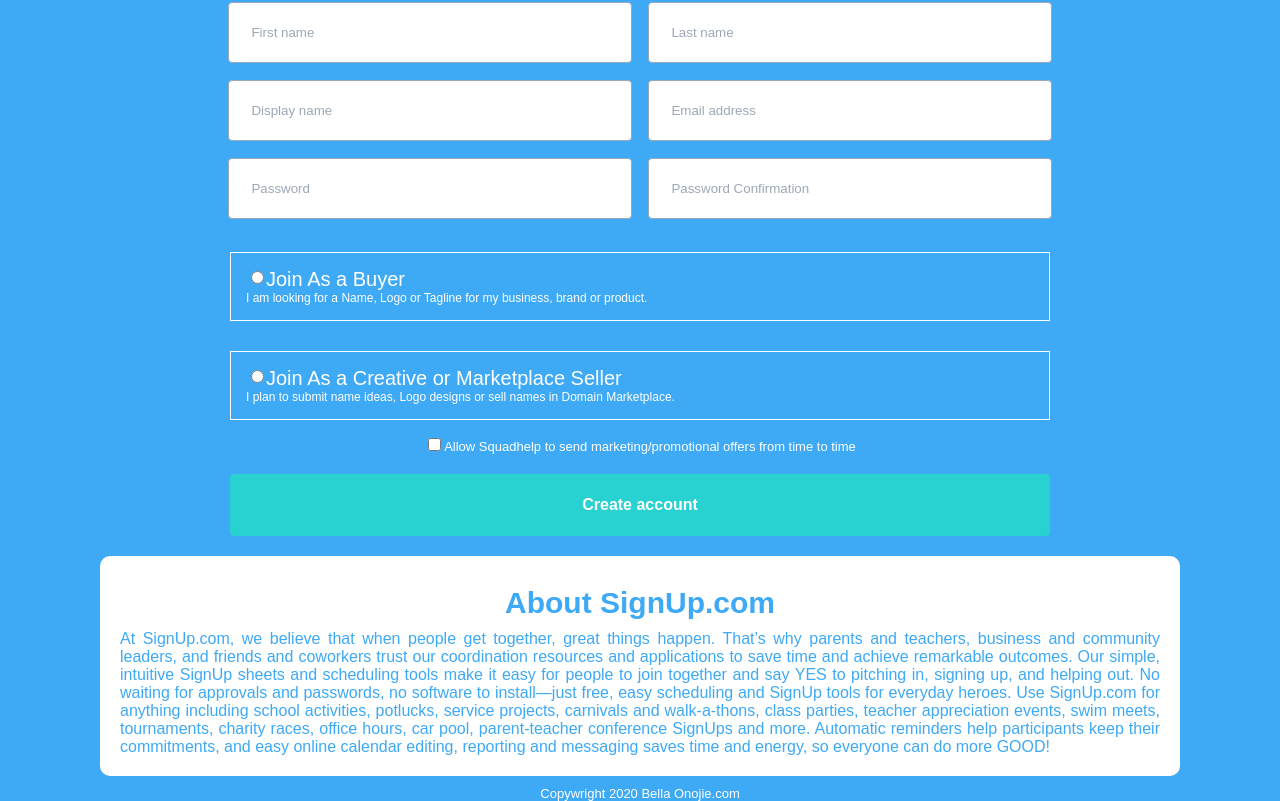
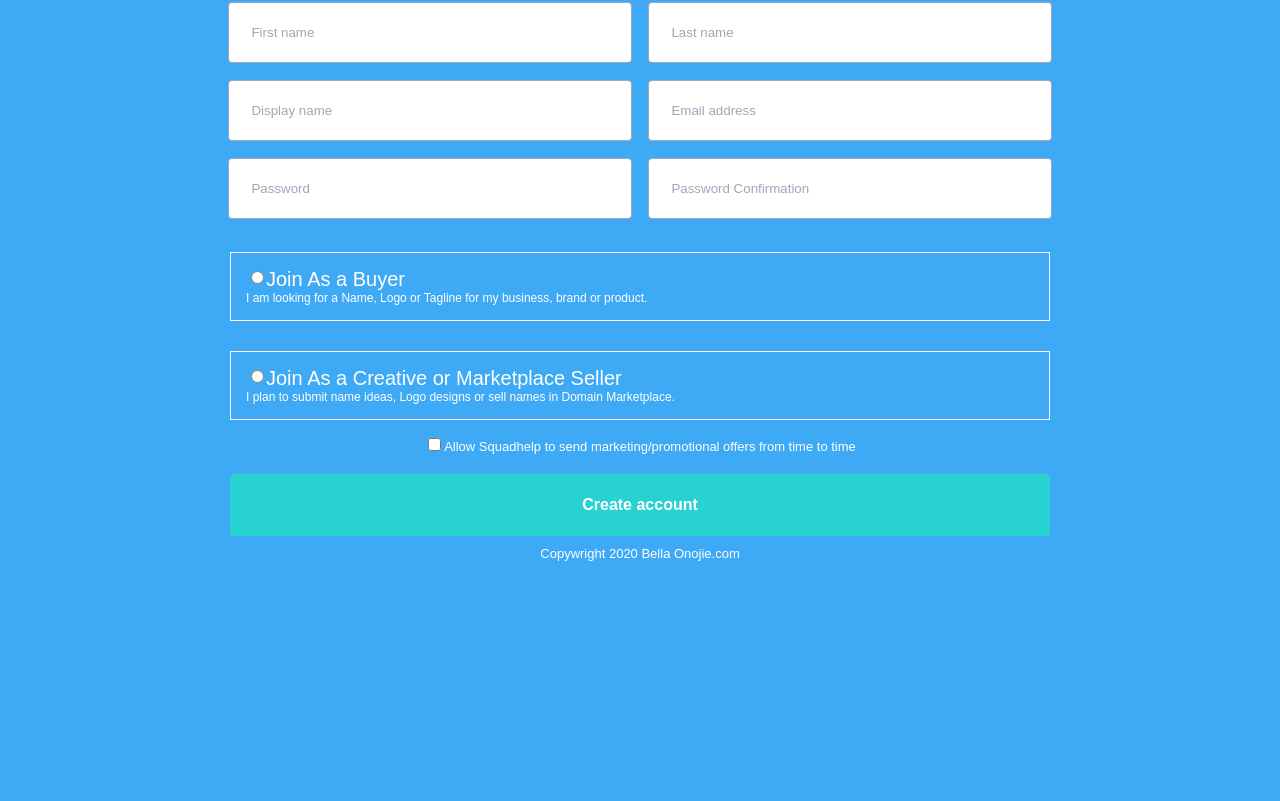
Before and after one commit to mverbylo/React-Homework, a React (Create React App) app: page /signup in a window 1280 px wide. Shown: the part 525-1326 px from the top of the page. After the commit the page ends 1086 px from the top, so only its background shows below. Built offline with nearby package versions, Linux system fonts and the light colour scheme.

Commit message:
Refactoring in part  react-router-dom

```diff
--- a/src/App.js
+++ b/src/App.js
@@ -1,18 +1,16 @@
 import './App.css';
-import { Switch, Route } from 'react-router-dom';
-import LoginPage from './pages/LoginPage/LoginPage';
-import SignupPage from './pages/SignupPage/SignupPage';
+import Header from './components/Header';
+import Section from './components/Section';
 
 function App() {
   return (
     <>
-      <Switch>
-        <Route path="/signup" exact component={SignupPage} />
-        <Route path="/" exact component={LoginPage} />
-      </Switch>
-      <footer className='footer'>
-        <p>Copywright 2020 Bella Onojie.com</p>
-      </footer>
+      <Header />
+      <Section />
+      <footer
+        className="footer"
+        children={<p>Copywright 2020 Bella Onojie.com</p>}
+      />
     </>
   );
 }
--- a/src/components/Header/index.jsx
+++ b/src/components/Header/index.jsx
@@ -1,17 +1,26 @@
 import React from 'react';
-import { Link } from 'react-router-dom';
+import { Link, Switch, Route } from 'react-router-dom';
 import styles from './Header.module.scss';
 const { header, link } = styles;
 
-const Header = ({ path, namePath }) => {
+const Header = () => {
   return (
     <header className={header}>
       <Link to="/">
         <img src="https://www.squadhelp.com/img/logo.png" alt="logo" />
       </Link>
-      <Link className={link} to={path}>
-        {namePath}
-      </Link>
+      <Switch>
+        <Route path="/signup" exact>
+          <Link className={link} to="/">
+            Login
+          </Link>
+        </Route>
+        <Route path="/" exact>
+          <Link className={link} to="/signup">
+            Signup
+          </Link>
+        </Route>
+      </Switch>
     </header>
   );
 };
--- a/src/components/Section/index.jsx
+++ b/src/components/Section/index.jsx
@@ -3,15 +3,22 @@ import { Switch, Route } from 'react-router-dom';
 import styles from './Section.module.scss';
 import FormLogin from '../FromLogin';
 import FormSignup from '../FormSignup';
-const { section, headering, text} = styles;
-const Section = ({ contentHeadering, contentText }) => {
+const { section, headering, text } = styles;
+const Section = () => {
   return (
     <section className={section}>
-      <h1 className={headering}>{contentHeadering}</h1>
-      {contentText && <p className={text}>{contentText}</p>}
       <Switch>
-        <Route path="/signup" exact component={FormSignup} />
-        <Route path="/" exact component={FormLogin} />
+        <Route path="/signup" exact>
+          <h1 className={headering}>CREATE AN ACCOUNT</h1>
+          <p className={text}>
+            We always keep your name and email address private.
+          </p>
+          <FormSignup />
+        </Route>
+        <Route path="/" exact>
+          <h1 className={headering}>LOGIN TO YOUR ACCOUNT</h1>
+          <FormLogin />
+        </Route>
       </Switch>
     </section>
   );
--- a/src/components/SectionAbout/SectionAbout.module.scss
+++ /dev/null
@@ -1,18 +0,0 @@
-@import '../../common/style/variables';
-@import '../../common/style/commonStyle.scss';
-.section {
-  background-color: $basic-color;
-  color: $bckg-color;
-  width: 90%;
-  margin: 10px auto;
-  padding: 20px;
-  border-radius: 10px;
-
-}
-.headering {
-  @extend %headering;
-  text-align: center;
-}
-.text {
-  text-align: justify;
-}
--- a/src/components/SectionAbout/index.jsx
+++ /dev/null
@@ -1,13 +0,0 @@
-import React from 'react';
-import styles from './SectionAbout.module.scss';
-const { section, headering, text} = styles;
-const SectionAbout = ({ headeringContent, textContent }) => {
-  return (
-    <section className={section}>
-      <h1 className={headering}>{headeringContent}</h1>
-      <p className={text}>{textContent}</p>
-    </section>
-  );
-};
-
-export default SectionAbout;
--- a/src/pages/LoginPage/LoginPage.jsx
+++ /dev/null
@@ -1,21 +0,0 @@
-import React, { Component } from 'react';
-import Header from '../../components/Header';
-import Section from '../../components/Section';
-import SectionAbout from '../../components/SectionAbout';
-
-class LoginPage extends Component {
-  render() {
-    return (
-      <>
-        <Header path="/signup" namePath="Signup" />
-        <Section contentHeadering="LOGIN TO YOUR ACCOUNT" />
-        <SectionAbout
-          headeringContent="Login"
-          textContent="Logging in is usually used to enter a specific page, website or application, which trespassers cannot see. Once the user is logged in, the login token may be used to track what actions the user has taken while connected to the site. Logging out may be performed explicitly by the user taking some actions, such as entering the appropriate command or clicking a website link label as such. It can also be done implicitly, such as by the user powering off his or her workstation, closing a web browser window, leaving a website, or not refreshing a website within a defined period."
-        />
-      </>
-    );
-  }
-}
-
-export default LoginPage;
--- a/src/pages/SignupPage/SignupPage.jsx
+++ /dev/null
@@ -1,23 +0,0 @@
-import React, { Component } from 'react';
-import Header from '../../components/Header';
-import Section from '../../components/Section';
-import SectionAbout from '../../components/SectionAbout';
-class SignupPage extends Component {
-  render() {
-    return (
-      <>
-        <Header path="/" namePath="Login" />
-        <Section
-          contentHeadering="CREATE AN ACCOUNT"
-          contentText="We always keep your name and email address private."
-        />
-        <SectionAbout
-          headeringContent="About SignUp.com"
-          textContent="At SignUp.com, we believe that when people get together, great things happen. That’s why parents and teachers, business and community leaders, and friends and coworkers trust our coordination resources and applications to save time and achieve remarkable outcomes. Our simple, intuitive SignUp sheets and scheduling tools make it easy for people to join together and say YES to pitching in, signing up, and helping out. No waiting for approvals and passwords, no software to install—just free, easy scheduling and SignUp tools for everyday heroes. Use SignUp.com for anything including school activities, potlucks, service projects, carnivals and walk-a-thons, class parties, teacher appreciation events, swim meets, tournaments, charity races, office hours, car pool, parent-teacher conference SignUps and more. Automatic reminders help participants keep their commitments, and easy online calendar editing, reporting and messaging saves time and energy, so everyone can do more GOOD!"
-        />
-      </>
-    );
-  }
-}
-
-export default SignupPage;
```
